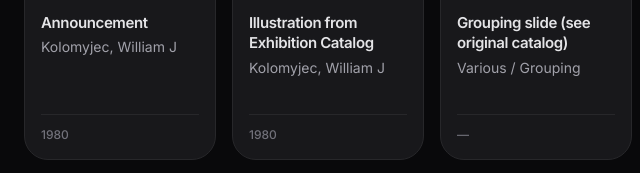
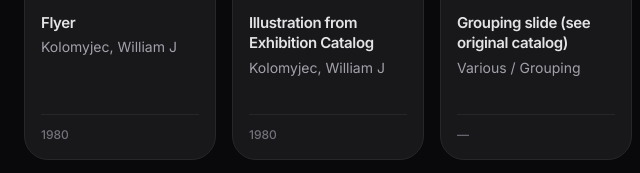
Before and after one commit to lukefivehundred/kolomyjecartinartout1980, a plain HTML site: page index.html in a window 1280 px wide. Shown: the part 322-495 px from the top of the page, 0-640 px from the left. Drawn offline with nearby package versions, Linux system fonts and the light colour scheme.

Commit message:
Update index.html

```diff
--- a/index.html
+++ b/index.html
@@ -276,7 +276,7 @@
   {
     "id": 1,
     "artist": "Kolomyjec, William J",
-    "title": "Announcement",
+    "title": "Flyer",
     "date": "1980",
     "comments": "",
     "filename": "AIAO_001.png"
```
